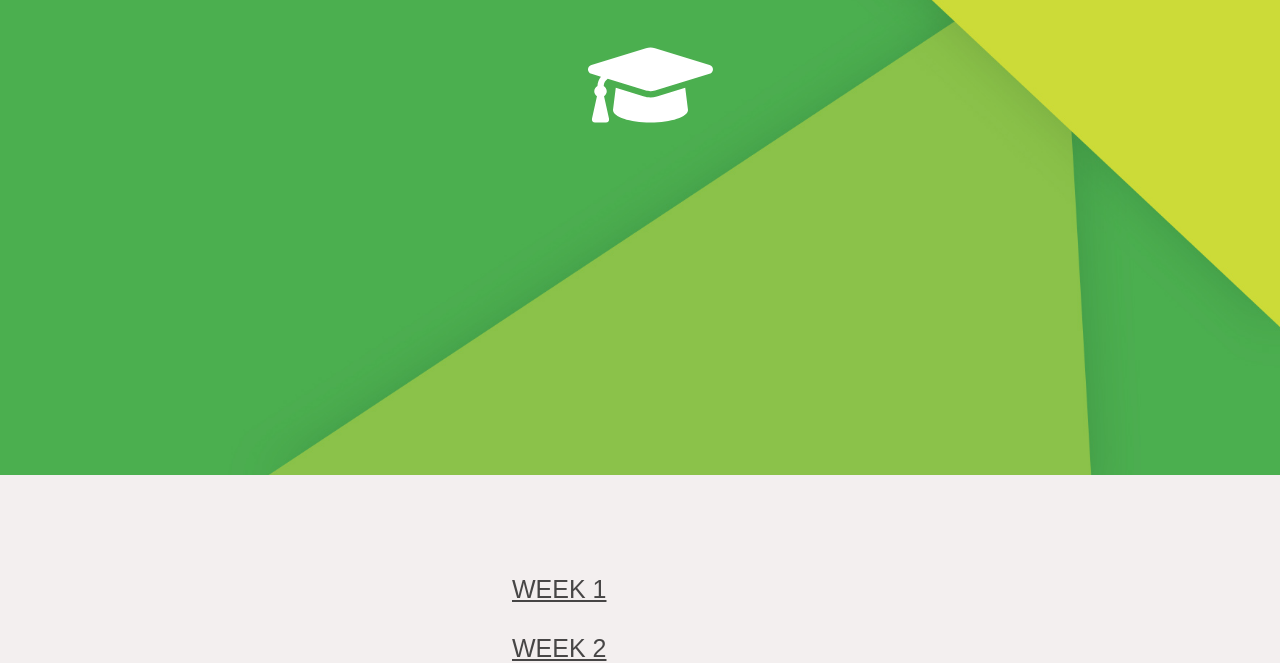
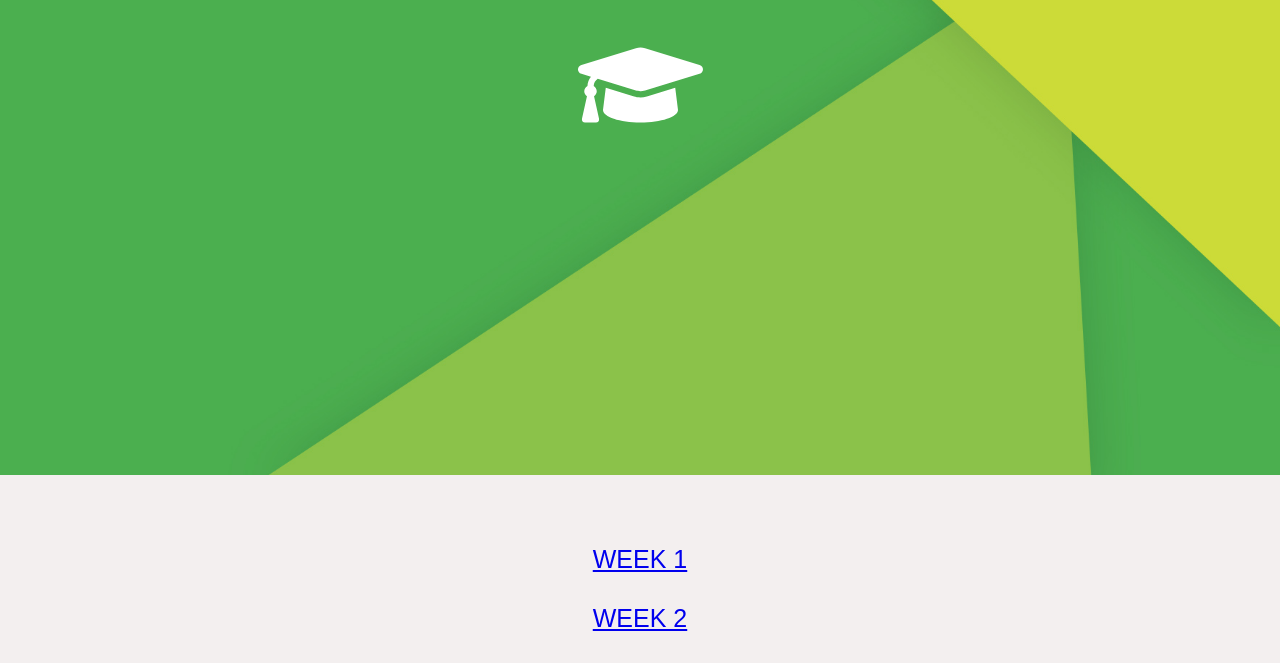
Before and after one commit to vidurmenezes/B20_website, a plain HTML site: page lectures.html in a window 1280 px wide. Shown: the part 225-888 px from the top of the page. Drawn offline with nearby package versions, Linux system fonts and the light colour scheme.

Commit message:
finally centered the stupid week links in lectures page. Also removed some unnecessary code (centered the title when it was already centered

```diff
--- a/lectures.css
+++ b/lectures.css
@@ -5,17 +5,22 @@
   background-color: lightblue;
   margin-top: 20px;
 }
+
 body {
   margin: 0;
   font-family: Arial, Helvetica, sans-serif;
   background-color: #efeaeab8;
 }
-h2{
+
+h2 {
+  color: #000000b5;
+}
+
+a:visited {
   color: #000000b5;
 }
 
 #background {
-
   background-image: url(./img/background3.jpg);
   overflow: auto;
   height: 700px;
@@ -23,61 +28,57 @@ h2{
   -moz-background-size: cover;
   -o-background-size: cover;
   background-size: cover;
+  margin-bottom: 70px
+}
 
-}
 #CourseTitle {
   color: white;
   font-size: 20px;
   background-color: transparent;
   text-align: center;
   padding: 10px;
-  width: 50%;
-  margin-left: 25%;
   margin-top: 10%;
   /*box-shadow: 0 4px 8px 0 rgba(0, 0, 0, 0.2), 0 6px 20px 0 rgba(0, 0, 0, 0.19);*/
 }
-.title{
+
+.title {
   color: #000000b5;
   font-size: 25px;
-  margin-left:40%;
+  text-align: center;
+}
 
-}
-.space{
-  margin-top: 100px;
+.space {
+  margin-top: 30px;
+  margin-bottom: 20px;
   word-wrap: break-word;
 }
-.space2{
-  margin-top: 30px;
-  word-wrap: break-word;
+
+.standard {
+  display: none;
+  margin-top: 14px;
 }
-.standard{
-  display: none;
-  ;margin-top: 14px;
 
-}
 .center {
   margin: auto;
   width: 90%;
-  border: 1px solid ;
+  border: 1px solid;
   padding: 10px;
-  background-color:white;
+  background-color: white;
   border-radius: 15px;
   color: black;
 }
+
 @media screen and (max-width: 900px) {
-
   .active {
-    font-weight:bold;
+    font-weight: bold;
     color: white;
     border-bottom: 2px solid gold;
     width: 100px;
-
   }
-  .subtitle{
+  .subtitle {
     text-align: center;
   }
   #background {
-
     background-image: url(./img/background3.jpg);
     overflow: auto;
     height: 700px;
@@ -85,8 +86,5 @@ h2{
     -moz-background-size: cover;
     -o-background-size: cover;
     background-size: cover;
-
   }
-
-
 }
--- a/lectures.html
+++ b/lectures.html
@@ -1,5 +1,6 @@
 <!DOCTYPE html>
 <html>
+
 <head>
   <meta name="viewport" content="width=device-width, initial-scale=1.0">
   <link rel="stylesheet" type="text/css" href="lectures.css">
@@ -20,12 +21,13 @@
 
   function toggle_visibility(id) {
     var e = document.getElementById(id);
-   if(e.style.display == 'block')
+    if (e.style.display == 'block')
       e.style.display = 'none';
     else
       e.style.display = 'block';
   }
 </script>
+
 <body>
   <div class="topnav" id="myTopnav" style="font-family:Verdana;color:#aaaaaa;">
     <a href="index.html">Home</a>
@@ -46,7 +48,9 @@
     </div>
   </div>
   <div class="space">
-    <a class="title" href="#Week1" onclick="toggle_visibility('Week1');">WEEK 1</a>
+    <div class="title">
+      <a href="#Week1" onclick="toggle_visibility('Week1');">WEEK 1</a>
+    </div>
     <div class="standard" id="Week1">
       <div class="center">
         <h3><u>Extra Material</u></h3>
@@ -77,9 +81,10 @@
   </div>
 
 
-  <div class="space2">
-   <a class="title" href="#Week2" onclick="toggle_visibility('Week2');">WEEK 2</a>
-
+  <div class="space">
+    <div class="title">
+      <a href="#Week2" onclick="toggle_visibility('Week2');">WEEK 2</a>
+    </div>
     <div class="standard" id="Week2">
       <div class="center">
         <ul id="weeklist">
@@ -94,10 +99,10 @@
               <li>What database technologies and web technologies are covered in this course? </li>
               <li>SQL and PHP</li>
               <li>HTML, CSS, JavaScript and JQuery</li>
-            <li>What is a  internet?</li>
+              <li>What is a internet?</li>
               <li>network of computers and routers.</li>
               <li>What is a protocol?</li>
-            <li>We looked at briefly the http protocol and from a very high level understood the request/response  workflow.</li>
+              <li>We looked at briefly the http protocol and from a very high level understood the request/response workflow.</li>
               <li>Relation in Database</li>
               <li>Tuple, record, data row (all mean the same thing). And a collection of these makes up a Relation. </li>
               <li>Relation Schema (what columns/relation name)</li>
@@ -122,4 +127,5 @@
 
 
 </body>
+
 </html>
```
Lines whose indentation alone changed are shown as unchanged.
